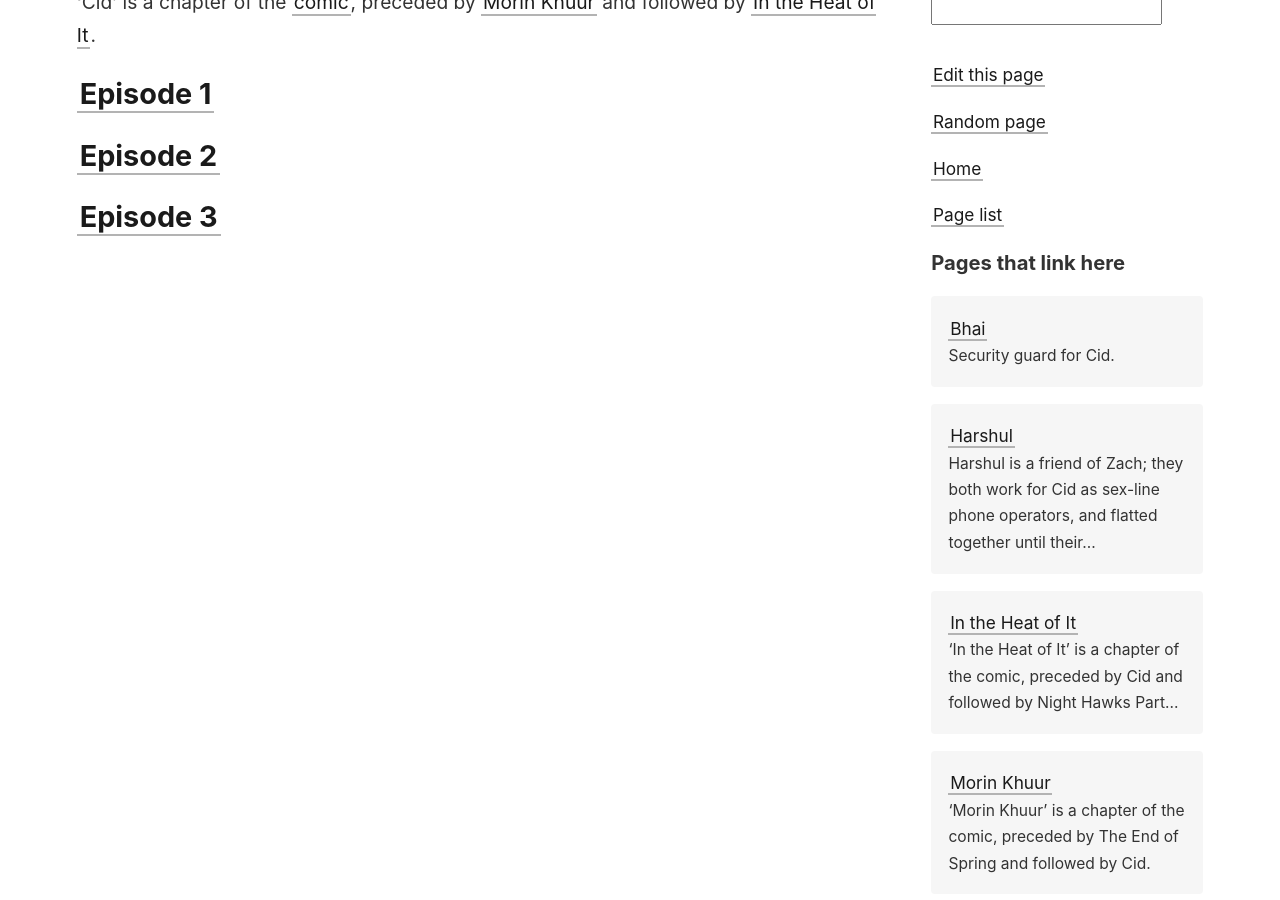
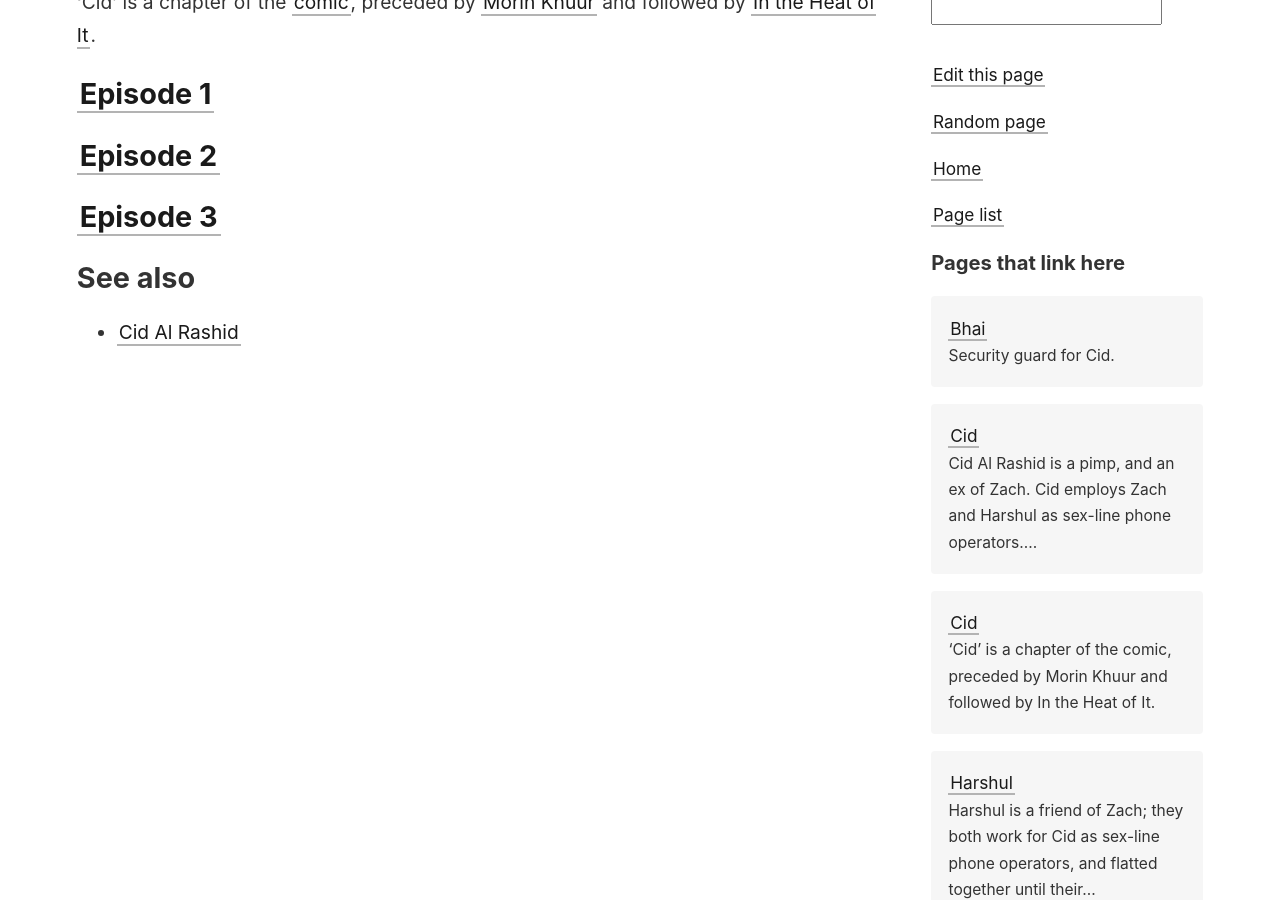
Before and after one commit to IFcoltransG/buuza-wiki, a Jekyll site: the page built from _wiki/cid.md, in a window 1280 px wide and 900 px high, scrolled down 254 px. Built offline with Jekyll 4.4.1, drawn with Linux system fonts in a browser that asks for light colours.

Commit message:
Cross-link Cid and Cid

```diff
--- a/_wiki/cid-al-rashid.md
+++ b/_wiki/cid-al-rashid.md
@@ -7,3 +7,6 @@
 ## References
 - Cid 2
 - Lazy Saturday
+
+## See also
+- [Cid](/_wiki/cid.md)
--- a/_wiki/cid.md
+++ b/_wiki/cid.md
@@ -9,3 +9,6 @@
 ## [Episode 2](https://tapas.io/episode/2466809)
 
 ## [Episode 3](https://tapas.io/episode/2466810)
+
+## See also
+- [Cid Al Rashid](/_wiki/cid-al-rashid.md)
```
